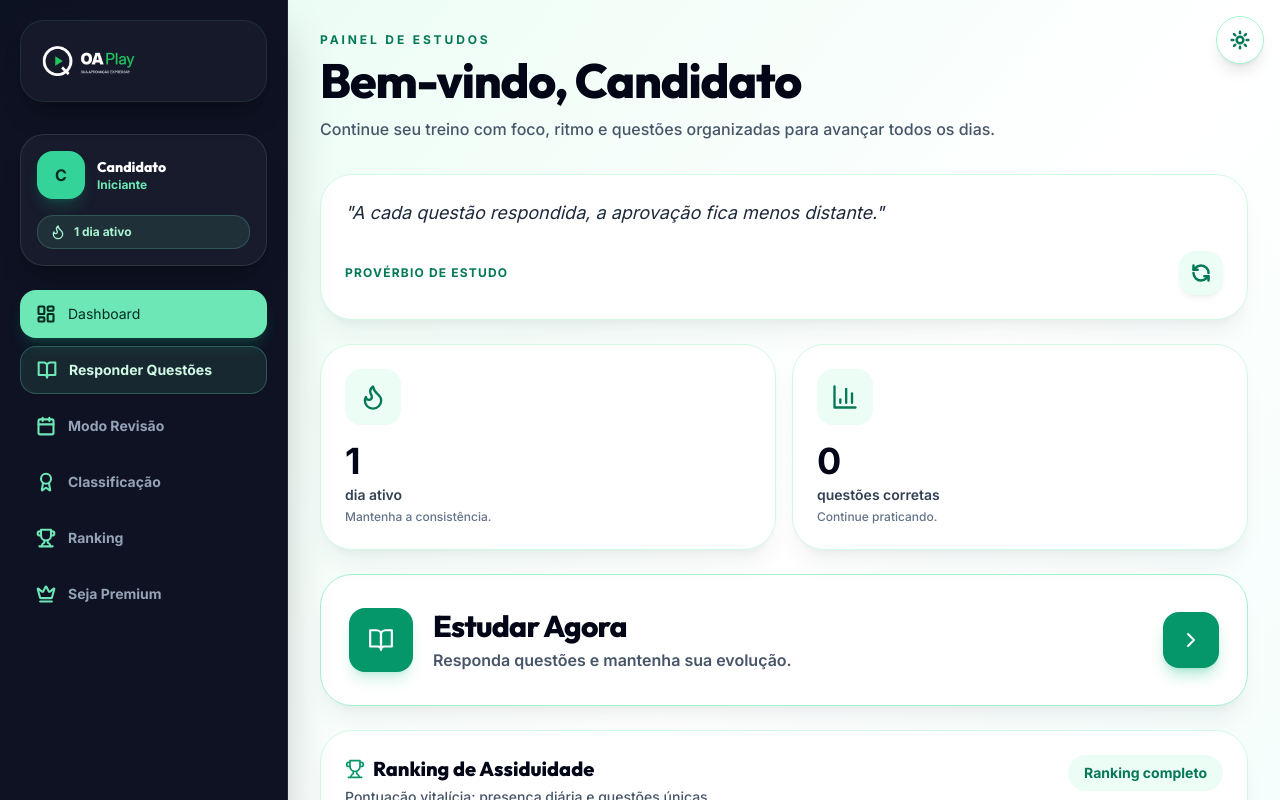
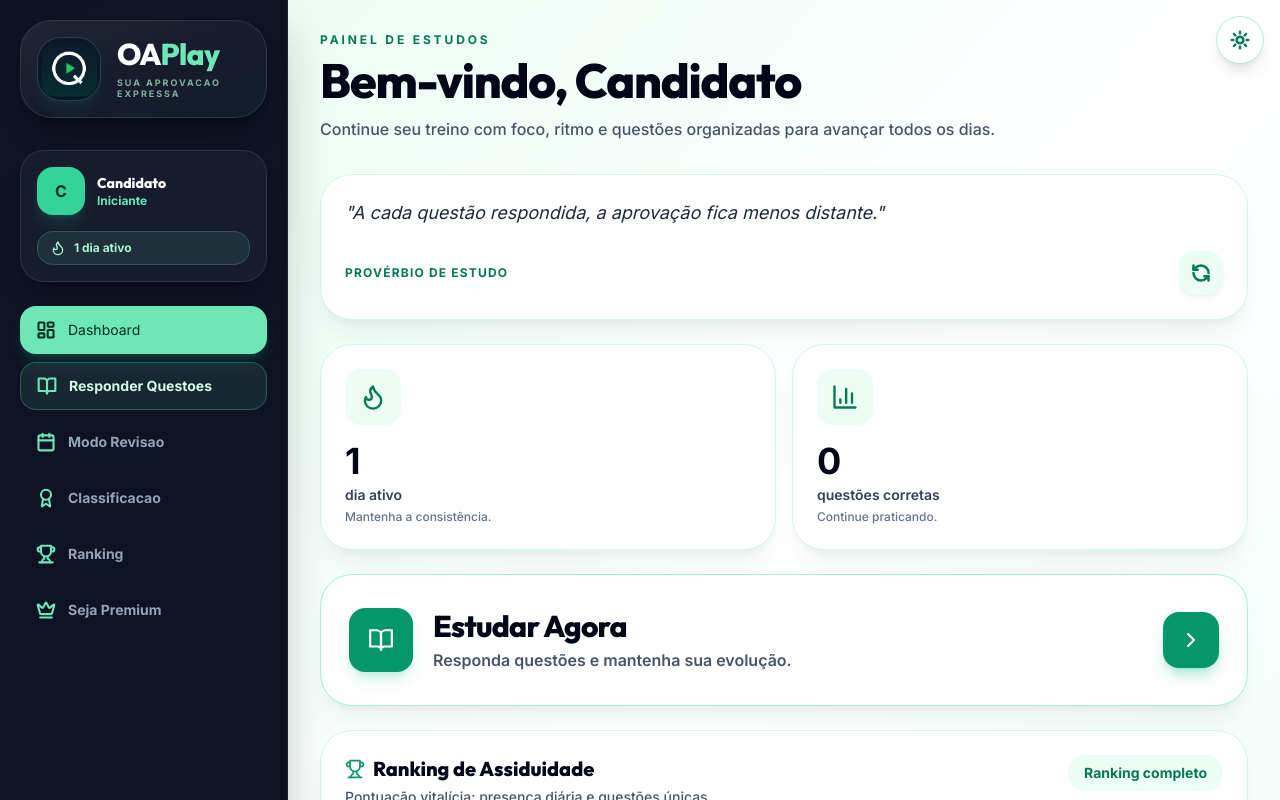
Before and after one commit to elmikha33/oab-app, a Next.js app: page /dashboard in a window 1280 px wide. Shown: the top 800 px of the page. Built offline with nearby package versions, Linux system fonts and the light colour scheme.

Commit message:
melhora logo da sidebar OAPlay

```diff
--- a/components/Sidebar.tsx
+++ b/components/Sidebar.tsx
@@ -16,9 +16,9 @@ import {
 
 const links = [
   { name: 'Dashboard', href: '/dashboard', icon: LayoutDashboard },
-  { name: 'Responder Questões', href: '/play', icon: BookOpen, featured: true },
-  { name: 'Modo Revisão', href: '/review', icon: Calendar },
-  { name: 'Classificação', href: '/ranking', icon: Award },
+  { name: 'Responder Questoes', href: '/play', icon: BookOpen, featured: true },
+  { name: 'Modo Revisao', href: '/review', icon: Calendar },
+  { name: 'Classificacao', href: '/ranking', icon: Award },
   { name: 'Ranking', href: '/ranking', icon: Trophy },
   { name: 'Seja Premium', href: '/premium', icon: Crown },
 ];
@@ -40,14 +40,26 @@ export default function Sidebar() {
     <aside className="hidden min-h-screen w-72 shrink-0 flex-col border-r border-emerald-300/10 bg-slate-950/95 p-5 text-slate-200 shadow-2xl shadow-black/30 backdrop-blur-xl md:flex">
       <Link
         href="/dashboard"
-        className="mb-8 flex items-center rounded-3xl border border-emerald-300/10 bg-white/[0.03] px-4 py-4 shadow-xl shadow-black/20 transition hover:bg-white/[0.05]"
+        className="mb-8 flex items-center gap-4 rounded-[2rem] border border-emerald-300/15 bg-gradient-to-br from-white/[0.08] via-white/[0.04] to-emerald-300/[0.05] px-4 py-4 shadow-xl shadow-black/25 transition hover:border-emerald-300/30 hover:bg-white/[0.07]"
         aria-label="Ir para o dashboard OAPlay"
       >
-        <img
-          src="/oaplay-logo-horizontal-transparent-white.png"
-          alt="OAPlay"
-          className="h-12 w-auto max-w-[190px] object-contain"
-        />
+        <div className="flex h-16 w-16 shrink-0 items-center justify-center overflow-hidden rounded-3xl border border-emerald-300/20 bg-slate-900 shadow-lg shadow-emerald-500/10">
+          <img
+            src="/oaplay-icon-192.png"
+            alt="OAPlay"
+            className="h-full w-full object-cover"
+          />
+        </div>
+
+        <div className="min-w-0">
+          <h1 className="font-heading text-3xl font-black leading-none tracking-tight text-white">
+            OA<span className="text-emerald-300">Play</span>
+          </h1>
+
+          <p className="mt-2 text-[9px] font-black uppercase leading-tight tracking-[0.22em] text-emerald-200/70">
+            Sua aprovacao expressa
+          </p>
+        </div>
       </Link>
 
       <div className="mb-6 rounded-3xl border border-white/10 bg-white/[0.04] p-4 shadow-xl shadow-black/20">
```
